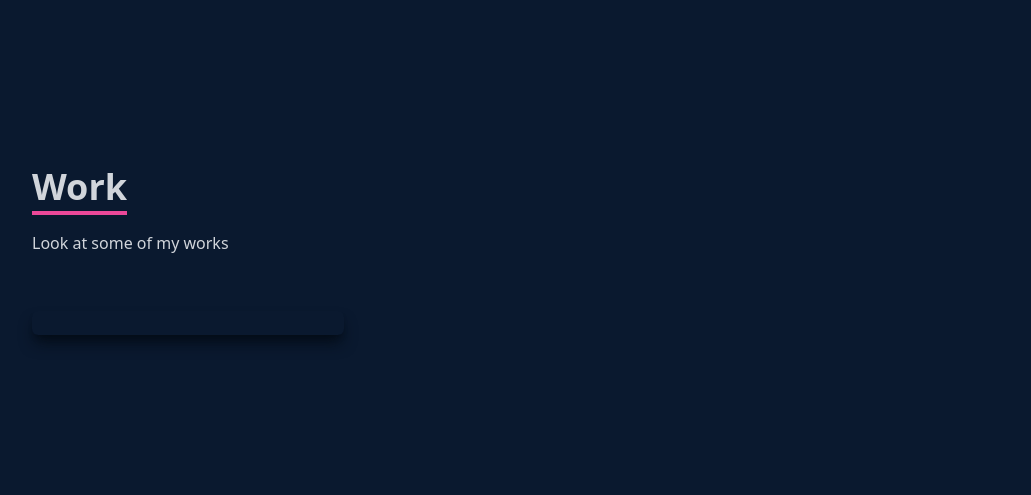
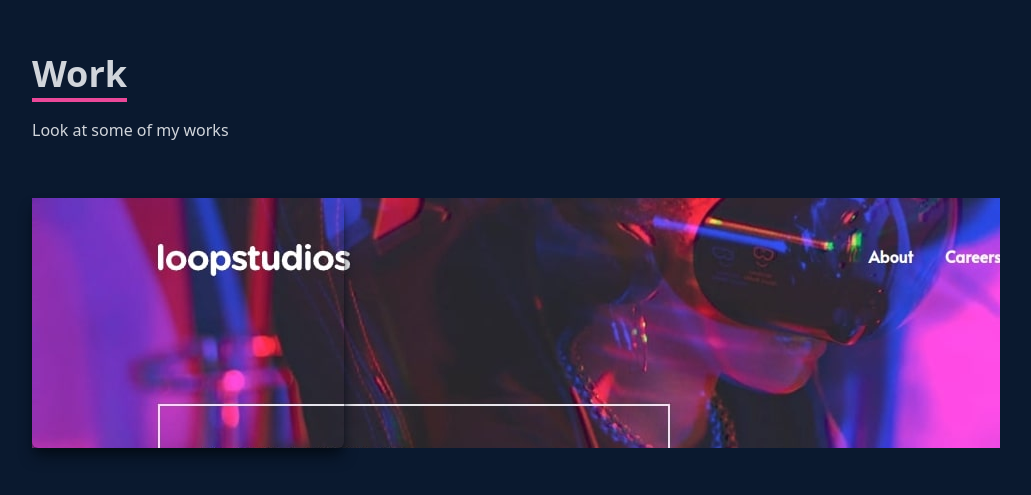
Before and after one commit to OerdBej/showcase, a React (Create React App) app: page / in a window 1280 px wide. Shown: the part 2549-3044 px from the top of the page, without its empty margins (124-1155 px from the left). Built offline with nearby package versions, Linux system fonts and the light colour scheme.

Commit message:
adding the first section of the project for loopstudio tailwind

```diff
--- a/src/components/Work.jsx
+++ b/src/components/Work.jsx
@@ -16,19 +16,23 @@
                     <p className='py-6'>Look at some of my works</p>
                 </div>
 
-                <div style={{ backgroundImage: `url(${MiAuriga})` }}></div>
                 {/* grid container */}
-                <div className='grid sm:grid-cols-2 md:grid-cols-3 gap-4'>
+                <div
+                    style={{ backgroundImage: `url(${LoopStudio})` }}
+                    className='grid sm:grid-cols-2 md:grid-cols-3 gap-4'>
                     {/* the shadow section */}
                     <div className='shadow-lg shadow-[#040c16] group container rounded-md flex justify-center items-center mx-auto content-div '>
-                        <div>
-                            <span></span>
-                            <div>
+                        {/* hover */}
+                        <div className='opacity-0 group-hover:opacity-100'>
+                            <span className='text-2xl font-bold text-white tracking-wider'>
+                                Tailwind Website
+                            </span>
+                            <div className='pt-8 text-center'>
                                 <a href='/'>
-                                    <button></button>
+                                    <button>Demo</button>
                                 </a>
                                 <a href='/'>
-                                    <button></button>
+                                    <button>Code</button>
                                 </a>
                             </div>
                         </div>
--- a/src/index.css
+++ b/src/index.css
@@ -13,3 +13,18 @@
     @apply px-4;
     @apply cursor-pointer;
 }
+
+.content-div {
+    background-repeat: no-repeat;
+    background-size: cover;
+    background-position: center;
+    height: 250px;
+}
+
+.content-div:hover {
+    background-image: linear-gradient(
+        to right,
+        rgba(112, 157, 255, 0.8),
+        hsla(242, 74%, 61%, 0.6)
+    );
+}
```
